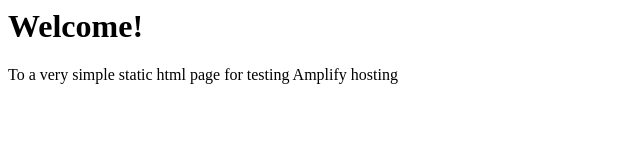
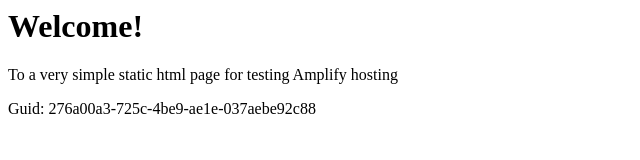
Before and after one commit to aws-aemilia-dub/Github-PR-Commit-Integration-Test-DoNotTouch-v1-prod-eu-west-1, a website: page src/index.html in a window 1280 px wide. Shown: the whole page, without its empty margins (0-640 px from the left). Drawn offline with Linux system fonts and the light colour scheme.

Commit message:
commit from integ tests

```diff
--- a/src/index.html
+++ b/src/index.html
@@ -1,3 +1,5 @@
+
+
 <html lang="en">
 
 <head>
@@ -10,6 +12,6 @@
 <body>
     <h1>Welcome!</h1>
     <p>To a very simple static html page for testing Amplify hosting</p>
-</body>
+    <p>Guid: 276a00a3-725c-4be9-ae1e-037aebe92c88</p></body>
 
 </html>
```
